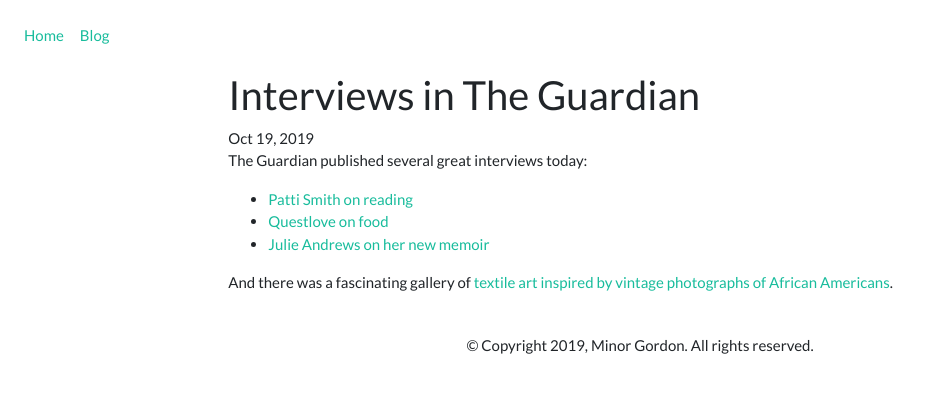
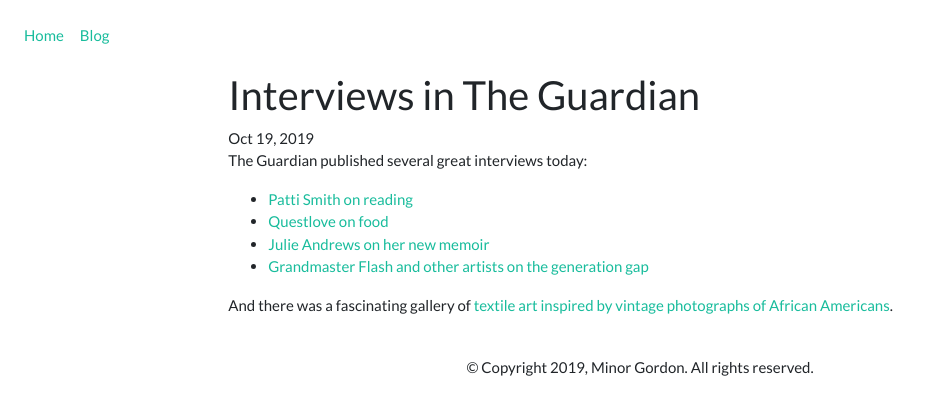
Before and after one commit to minorg/minorgordon.net, a Jekyll site: the page built from _posts/2019-10-19-guardian-interviews.md, in a window 1280 px wide. Shown: the top 415 px of the page, without its empty margins (0-931 px from the left). Built offline with Jekyll 4.4.1, drawn with Linux system fonts in a browser that asks for light colours; nearby versions of some CDN libraries.

Commit message:
update post

```diff
--- a/_posts/2019-10-19-guardian-interviews.md
+++ b/_posts/2019-10-19-guardian-interviews.md
@@ -10,5 +10,6 @@ The Guardian published several great interviews today:
 * [Patti Smith on reading](https://www.theguardian.com/books/2019/oct/19/patti-smtih-reading-mark-twain-gave-me-anxiety)
 * [Questlove on food](https://www.theguardian.com/food/2019/oct/19/questlove-the-roots-bagels-amy-winehouse-my-life-on-a-plate-interview)
 * [Julie Andrews on her new memoir](https://www.theguardian.com/lifeandstyle/2019/oct/19/julie-andrews-second-memoir-home-work-interview)
+* [Grandmaster Flash and other artists on the generation gap](https://www.theguardian.com/lifeandstyle/2019/oct/19/hood-rats-jam-with-us-grandmaster-flash-aj-tracey-generation-gap)
 
 And there was a fascinating gallery of [textile art inspired by vintage photographs of African Americans](https://www.theguardian.com/artanddesign/gallery/2019/oct/19/textile-art-inspired-by-vintage-photographs-of-african-americans-in-pictures).
```
